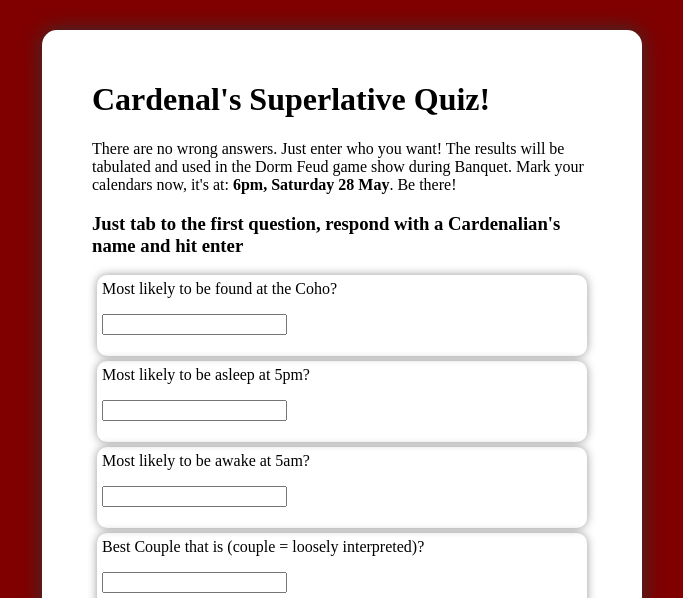
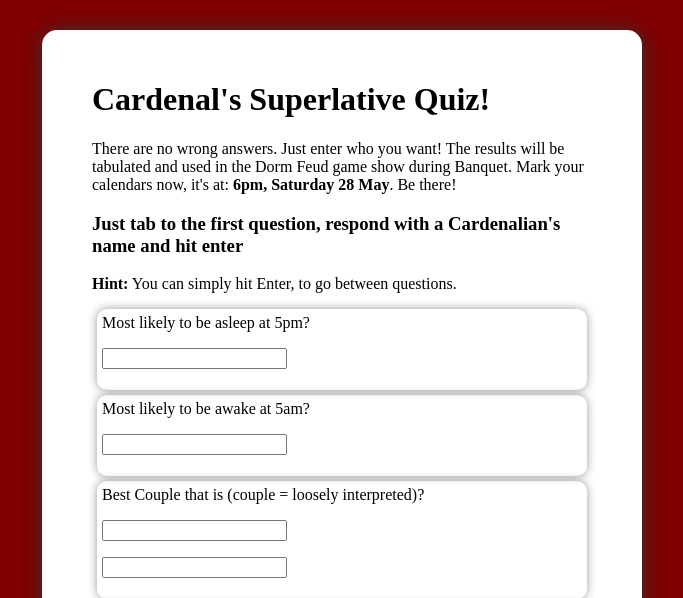
Before and after one commit to zahanm/superlatives-django, a Django app: template superlatives/survey/templates/survey.html in a window 1280 px wide. Shown: the top 598 px of the page, without its empty margins (166-849 px from the left). Run offline with Django 3.2, Linux system fonts and the light colour scheme; the template is opened without the code that fills it: values that come from a table or form of the project are taken from there, others are empty; data comes from the database, SQL or seed files in the repository; parts of the project's set-up code (start-up, migrations or seed data) failed here and were passed over.

Commit message:
Final fixes, removed dumb answers.

```diff
--- a/superlatives/survey/templates/survey.html
+++ b/superlatives/survey/templates/survey.html
@@ -15,7 +15,7 @@
 calendars now, it's at: <strong>6pm, Saturday 28 May</strong>. Be there!
 
 <h3>Just tab to the first question, respond with a Cardenalian's name and hit
-  enter</h3>
+  enter</h3> <p> <strong>Hint:</strong> You can simply hit Enter, to go between questions.</p>
 {% for question in questions %}
 <form action='survey/' method='post' class='question_form'>
   {% csrf_token %}
```
Also changed, not shown: superlatives/survey/fixtures/initial_data.json (+1 -1 lines).
